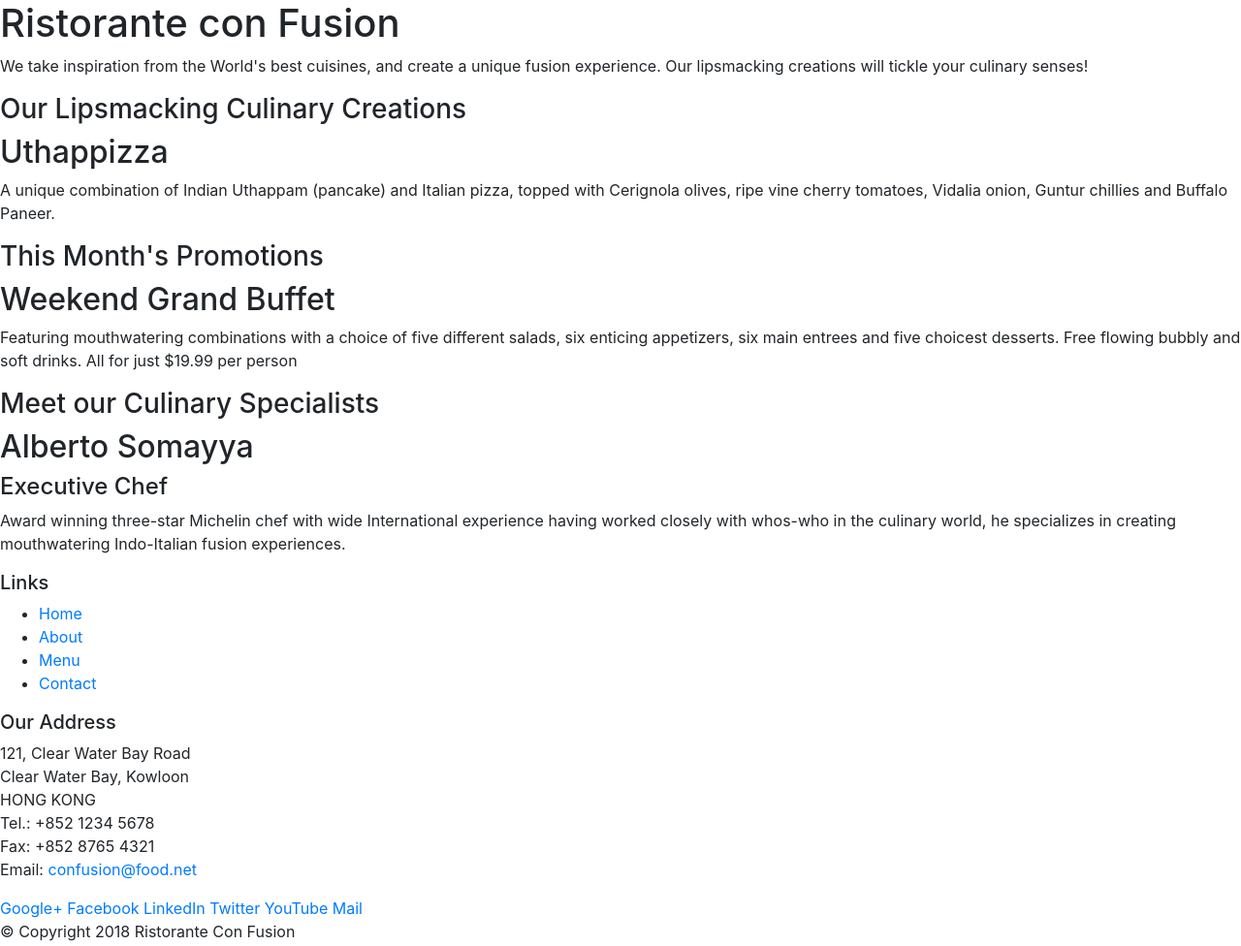
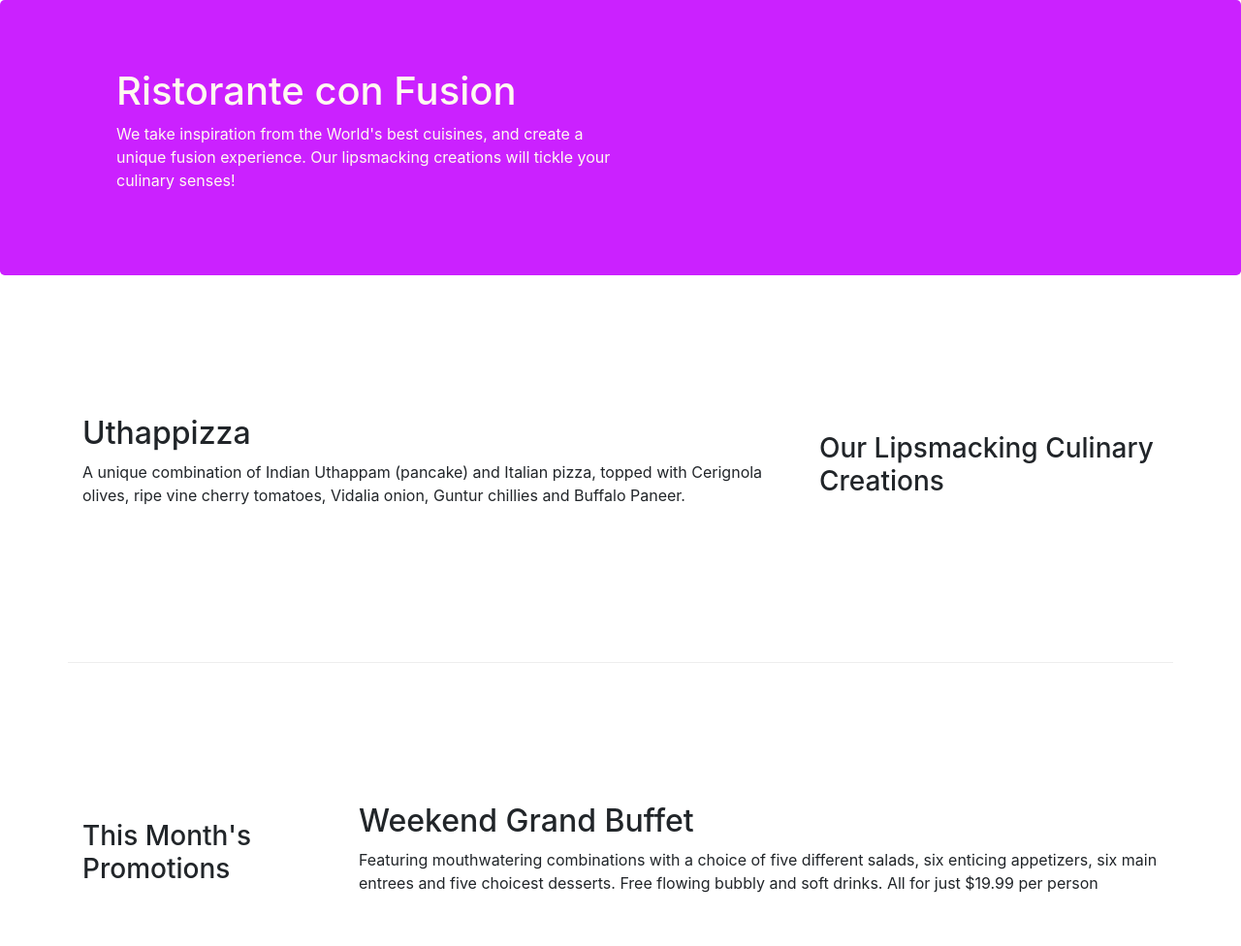
Before and after one commit to sergiomelgarejo/conFusion, a website: page index.html in a window 1280 px wide. Shown: the top 976 px of the page at 97% size. Drawn offline with nearby package versions, Linux system fonts and the light colour scheme.

Commit message:
B. classes and css styles

```diff
--- /dev/null
+++ b/css/styles.css
@@ -0,0 +1,30 @@
+.row-header {
+    margin: 0px auto;
+    padding: 0px auto;
+}
+
+.row-content {
+    margin: opx auto;
+    padding: 50px 0px 50px 0px;
+    border-bottom: 1px ridge;
+    min-height: 400px;
+}
+
+.footer {
+    background-color: #3deb71;
+    margin: 0px auto;
+    padding: 20px 0px 20px 0px;
+}
+
+.jumbotron {
+    padding: 70px 30px 70px 70px;
+    margin: 0px auto;
+    background: #cb21ff;
+    color: floralwhite;
+}
+
+.address {
+    font-size: 80px;
+    margin: 0px;
+    color: #0f0f0f;
+}
--- a/index.html
+++ b/index.html
@@ -10,50 +10,51 @@
 
     <!-- Bootstrap CSS -->
     <link rel="stylesheet" href="node_modules/bootstrap/dist/css/bootstrap.min.css">
+    <link rel="stylesheet" href="css/styles.css">
 </head>
 
 <body>
 
-    <header>
-        <div>
-            <div>
-                <div>
+    <header class="jumbotron">
+        <div class="container">
+            <div class="row row-header">
+                <div class="col-12 col-sm-6">
                     <h1>Ristorante con Fusion</h1>
                     <p>We take inspiration from the World's best cuisines, and create a unique fusion experience. Our lipsmacking creations will tickle your culinary senses!</p>
                 </div>
-                <div>
+                <div class="col-12 col-sm">
                 </div>
             </div>
         </div>
     </header>
 
-    <div>
-        <div>
-            <div>
+    <div class="container">
+        <div class="row row-content align-items-center">
+            <div class="col-12 col-sm-4 coorder-sm-last l-md-3">
                 <h3>Our Lipsmacking Culinary Creations</h3>
             </div>
-            <div>
+            <div class="col col-sm order-sm-first col-md">
                 <h2>Uthappizza</h2>
                 <p>A unique combination of Indian Uthappam (pancake) and Italian pizza, topped with Cerignola olives, ripe vine cherry tomatoes, Vidalia onion, Guntur chillies and Buffalo Paneer.</p>
             </div>
         </div>
 
 
-        <div>
-            <div>
+        <div class="row row-content align-items-center">
+            <div class="col-12 col-sm-4  col-md-3">
                 <h3>This Month's Promotions</h3>
             </div>
-            <div>
+            <div class="col col-sm col-md">
                 <h2>Weekend Grand Buffet</h2>
                 <p>Featuring mouthwatering combinations with a choice of five different salads, six enticing appetizers, six main entrees and five choicest desserts. Free flowing bubbly and soft drinks. All for just $19.99 per person </p>
             </div>
         </div>
 
-        <div>
-            <div>
+        <div class="row row-content align-items-center">
+            <div class="col-12 col-sm-4 order-sm-last col-md-3">
                 <h3>Meet our Culinary Specialists</h3>
             </div>
-            <div>
+            <div class="col col-sm order-sm-first col-md">
                 <h2>Alberto Somayya</h2>
                 <h4>Executive Chef</h4>
                 <p>Award winning three-star Michelin chef with wide International experience having worked closely with whos-who in the culinary world, he specializes in creating mouthwatering Indo-Italian fusion experiences. </p>
@@ -61,19 +62,19 @@
         </div>
     </div>
 
-    <footer>
-        <div>
-            <div>
-                <div>
+    <footer class="footer">
+        <div class="container">
+            <div class="row">
+                <div class="col-4 offset-1 col-sm-2 ">
                     <h5>Links</h5>
-                    <ul>
+                    <ul class="list-unstyled">
                         <li><a href="#">Home</a></li>
                         <li><a href="#">About</a></li>
                         <li><a href="#">Menu</a></li>
                         <li><a href="#">Contact</a></li>
                     </ul>
                 </div>
-                <div>
+                <div class="col-7 col-sm-5 ">
                     <h5>Our Address</h5>
                     <address>
 		              121, Clear Water Bay Road<br>
@@ -84,8 +85,8 @@
 		              Email: <a href="mailto:confusion@food.net">confusion@food.net</a>
 		           </address>
                 </div>
-                <div>
-                    <div>
+                <div class="col-12 col-sm-4 align-self-center">
+                    <div class="text-center">
                         <a href="http://google.com/+">Google+</a>
                         <a href="http://www.facebook.com/profile.php?id=">Facebook</a>
                         <a href="http://www.linkedin.com/in/">LinkedIn</a>
@@ -95,8 +96,8 @@
                     </div>
                 </div>
            </div>
-           <div>
-                <div>
+           <div class="row justify-content-center">
+                <div class="col-auto">
                     <p>© Copyright 2018 Ristorante Con Fusion</p>
                 </div>
            </div>
```
